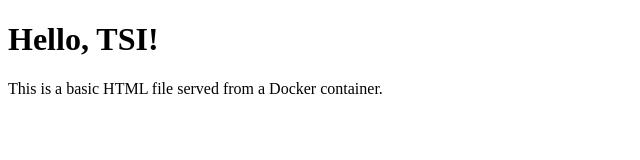
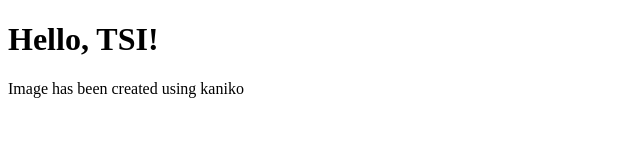
Before and after one commit to ajrath1/kaniko, a plain HTML site: page index.html in a window 1280 px wide. Shown: the whole page, without its empty margins (0-640 px from the left). Drawn offline with Linux system fonts and the light colour scheme.

Commit message:
Update index.html

```diff
--- a/index.html
+++ b/index.html
@@ -5,6 +5,6 @@
 </head>
 <body>
     <h1>Hello, TSI!</h1>
-    <p>This is a basic HTML file served from a Docker container.</p>
+    <p>Image has been created using kaniko</p>
 </body>
 </html>
```
